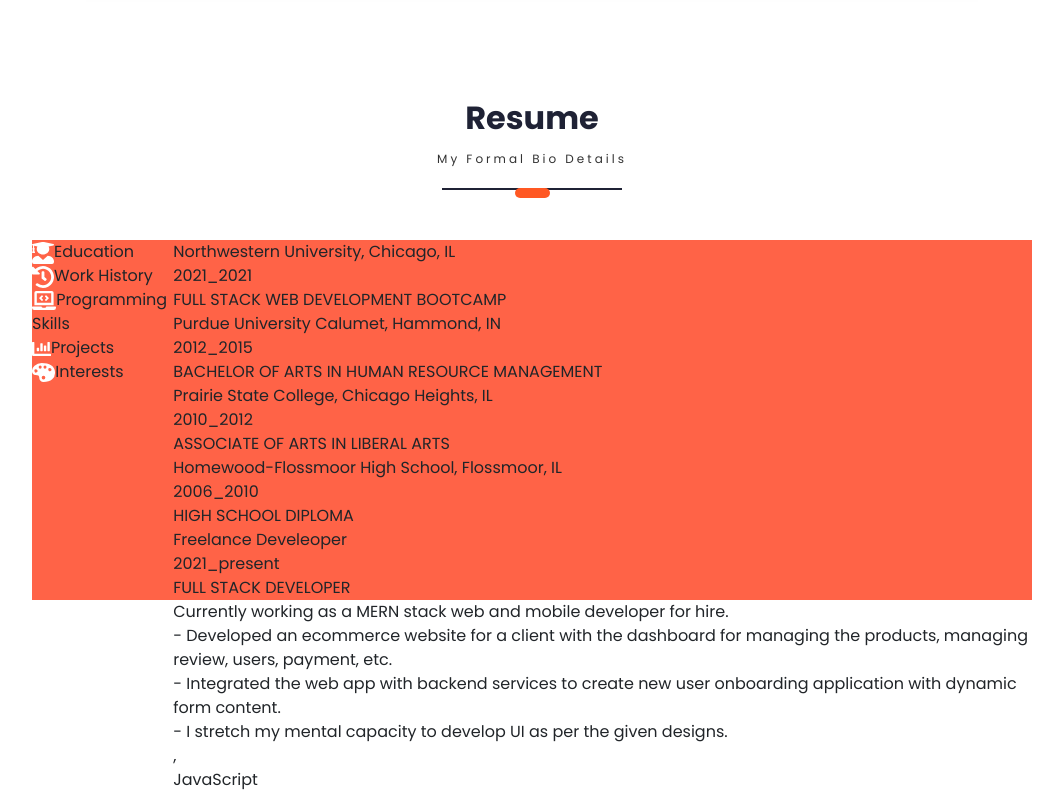
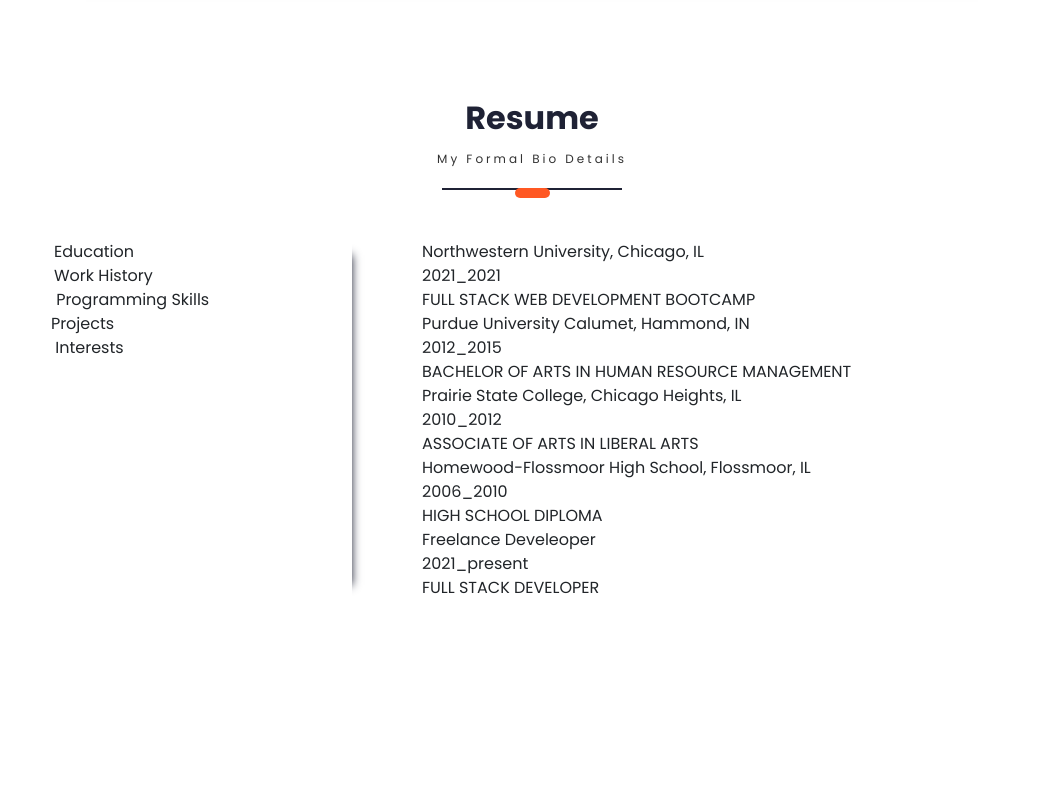
Before and after one commit to seannbannon/myportfolio, a React (Create React App) app in the folder portfolio/: page / in a window 1280 px wide. Shown: the part 1441-2236 px from the top of the page, without its empty margins (108-1171 px from the left). After the commit the page ends 2161 px from the top, so only its background shows below. Built offline with nearby package versions, Linux system fonts and the light colour scheme; a web font is replaced by a local one.

Commit message:
fits in the box a little better

```diff
--- a/portfolio/src/PortfolioContainer/Resume/Resume.css
+++ b/portfolio/src/PortfolioContainer/Resume/Resume.css
@@ -1,4 +1,4 @@
-.resume-container{
+.resume-container {
     display: flex;
     align-items: center;
     flex-direction: column;
@@ -7,9 +7,21 @@
     margin: 120px 0;
 }
 
-.resume-card{
+.resume-card {
     display: flex;
     height: 360px;
     width: 1000px;
-    background-color: tomato;
 }
+
+.resume-bullets {
+    height: 100%;
+    box-shadow: 15px 0 9px -15px #1f2235;
+    width: 320px;
+}
+
+.resume-bullet-details {
+     flex-grow: 1;
+     width: 600px;
+     overflow: hidden;
+     padding: 0 0 0 70px;
+}
```
